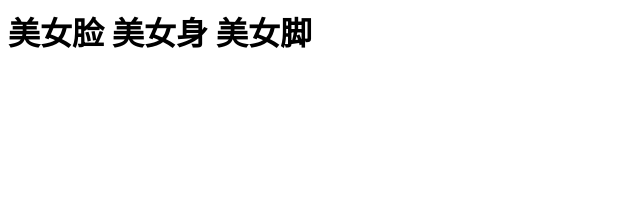
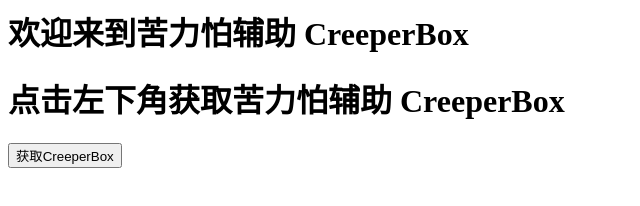
Before and after one commit to goodgamenb812-hub/goodgamenb812-hub.github.io, a plain HTML site: page index.html in a window 1280 px wide. Shown: the whole page, without its empty margins (0-640 px from the left). Drawn offline with Linux system fonts and the light colour scheme.

Commit message:
Add files via upload

```diff
--- a/index.html
+++ b/index.html
@@ -1,6 +1,12 @@
-<h1>美女脸                                    美女身                                       美女脚</h1>
+<title>CreeperBox已跑路 来网站干啥？</title>
+<h1>欢迎来到苦力怕辅助 CreeperBox</h1>
+<h1>点击左下角获取苦力怕辅助 CreeperBox</h1>
 <script>
-
-alert("欢迎来到91网站")
+   function jumpToPage() {
+       console.log("即将跳转...");
+       window.location.href = 'rbai.pro';
+   }
+</script>
+<button onclick="jumpToPage()">获取CreeperBox</button>
 
 </script>
```
